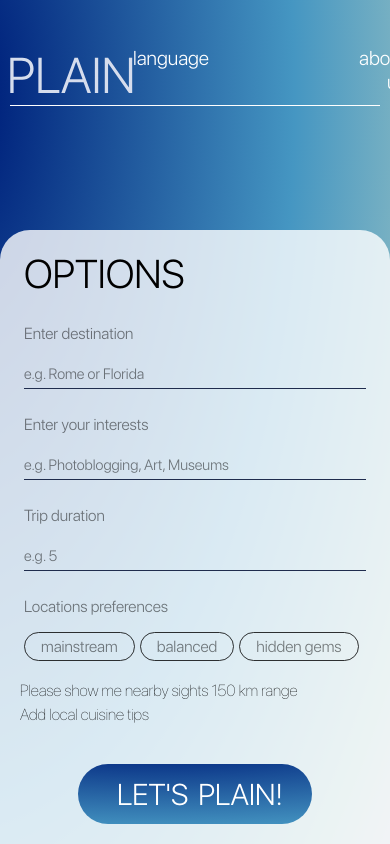
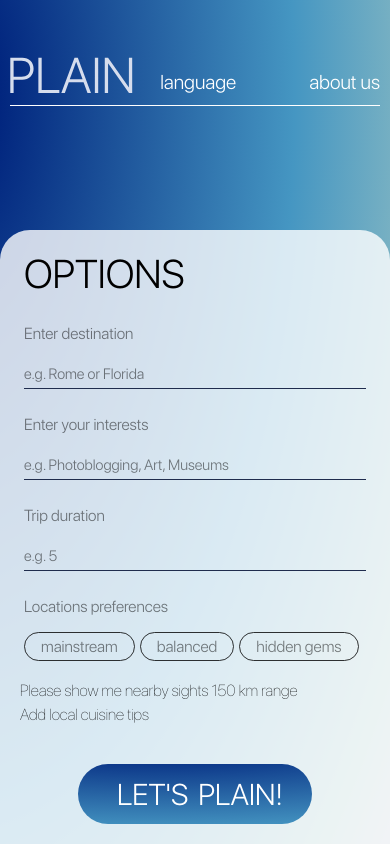
Before and after one commit to KoroLev2512/plain, a Next.js app: page / in a window 390 px wide. Built offline with nearby package versions, Linux system fonts and the light colour scheme.

Commit message:
added language-selector

```diff
--- a/src/entities/Header/index.tsx
+++ b/src/entities/Header/index.tsx
@@ -4,9 +4,9 @@ import LanguageFlag from "@/entities/LanguageFlag";
 
 import styles from "./styles.module.scss";
 
-interface IProps {
-    language: string;
-}
+// interface IProps {
+//     language: string;
+// }
 
 export const Header = () => {
     return (
@@ -21,8 +21,8 @@ export const Header = () => {
                 <div className={styles.button_language}>
                     <LanguageFlag/>
                 </div>
-                <Link href={'/about'}>
-                    <div className={styles.button_item}>about us</div>
+                <Link href={'/about'} className={styles.button_item}>
+                    <div>about us</div>
                 </Link>
             </div>
         </div>
--- a/src/entities/Header/styles.module.scss
+++ b/src/entities/Header/styles.module.scss
@@ -25,7 +25,6 @@
   line-height: normal;
   text-transform: lowercase;
   margin-bottom: 11px;
-  cursor: pointer;
 }
 
 .button_item {
@@ -51,23 +50,6 @@
   }
 
   .button_item {
-    padding-left: 73px;
+    margin-left: 73px;
   }
 }
-
-@media (max-width: 440px) {
-  .button_item {
-    padding-left: 40px;
-  }
-}
-
-@media (max-width: 370px) {
-  .buttons {
-    display: flex;
-    flex-direction: column;
-  }
-
-  .logo {
-    margin-bottom: 10px;
-  }
-}
```
